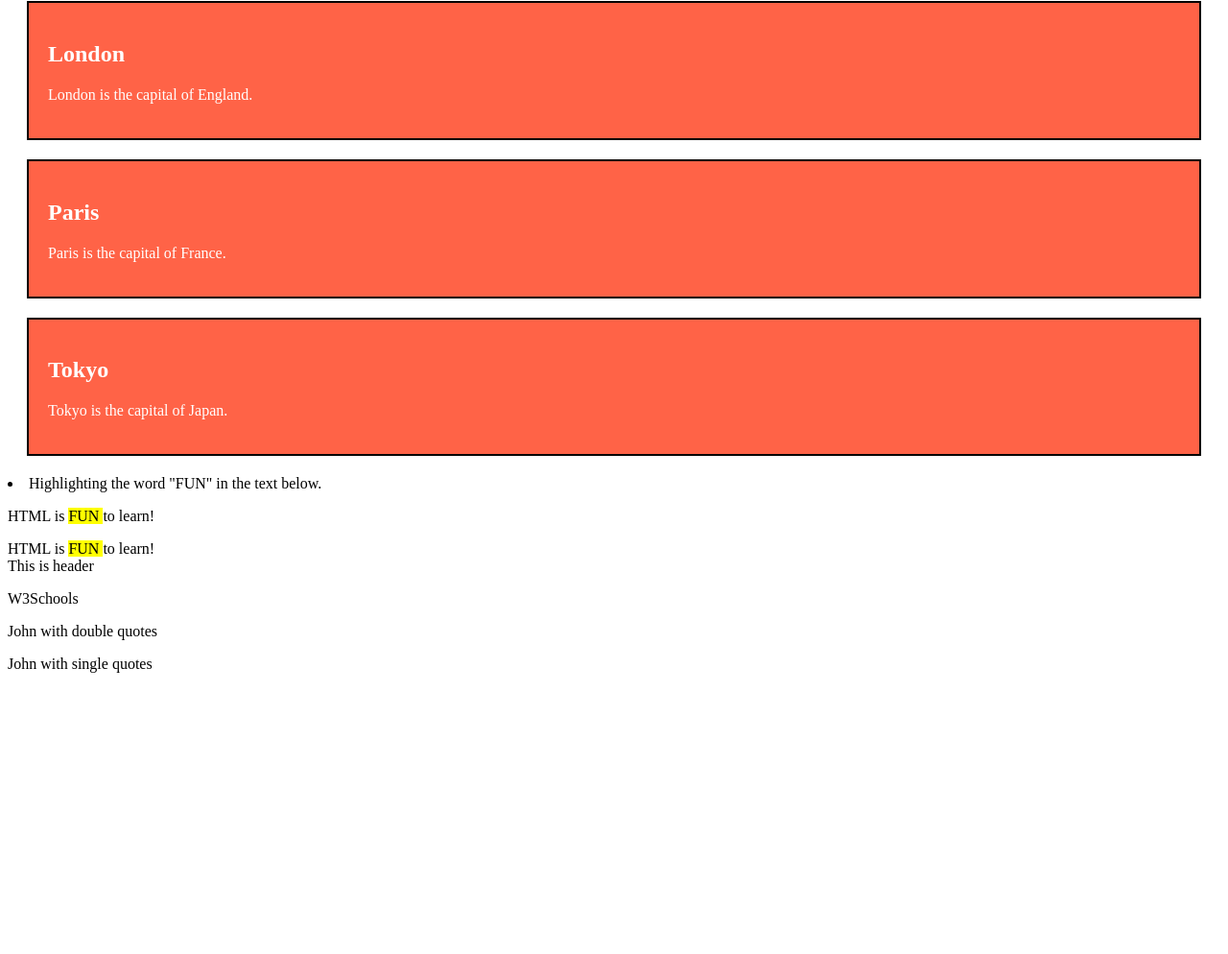
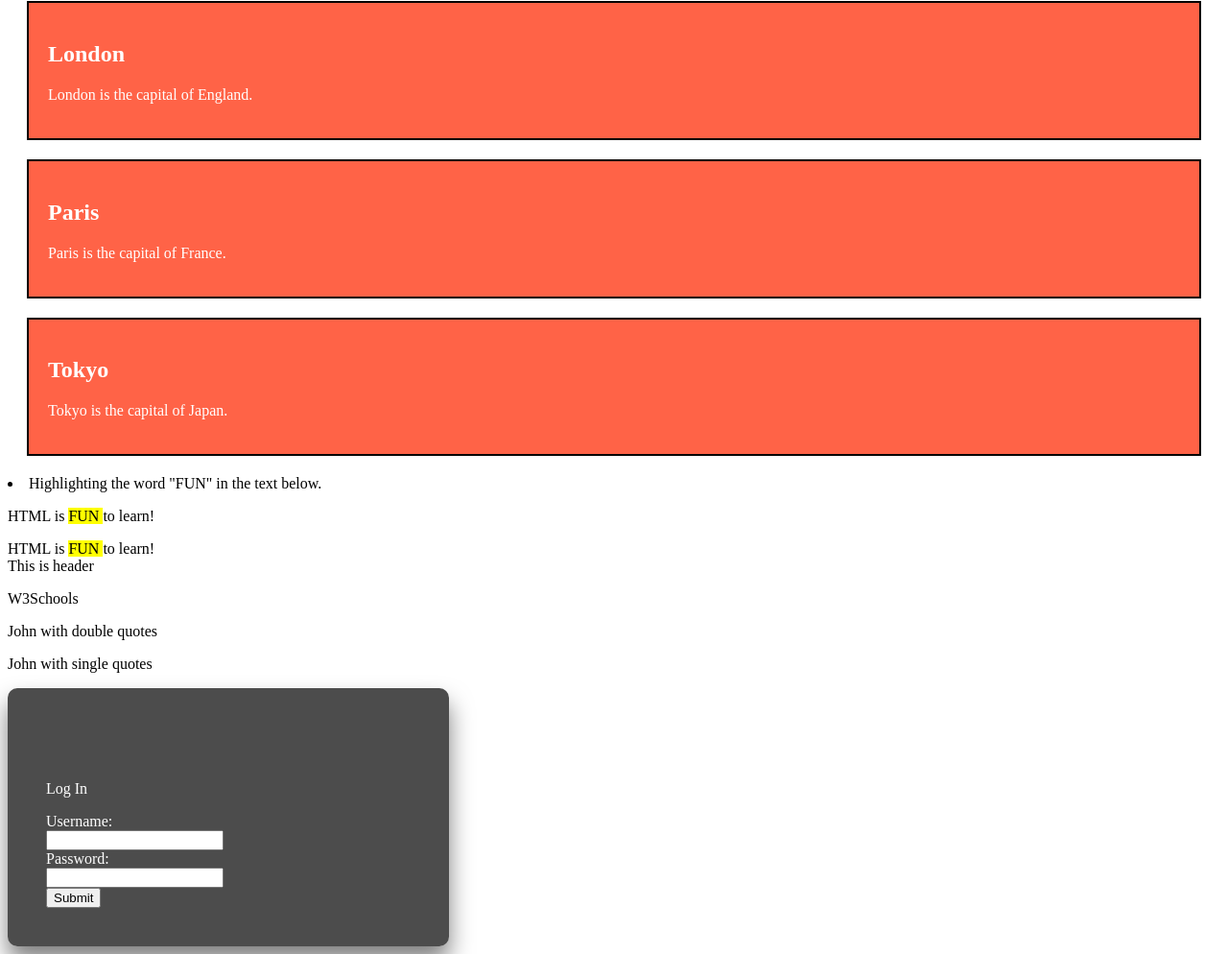
Before and after one commit to kapilrai19971/HTML-Class, a plain HTML site: page haha.html in a window 1280 px wide. Shown: the part 79-1073 px from the top of the page at 96% size. Before the commit the page ends 800 px from the top, so only its background shows below. Drawn offline with Linux system fonts and the light colour scheme.

Commit message:
forms created

```diff
--- a/haha.html
+++ b/haha.html
@@ -12,6 +12,17 @@
           border: 2px solid black;
           margin: 20px;
           padding: 20px;
+        }
+        form{
+            position: relative;
+            width: 100%;
+            max-width: 380px;
+            padding: 80px 40px 40px;
+            background: rgba(0,0,0,0.7);
+            border-radius: 10px;
+            color: #fff;
+            box-shadow: 0 15px 25px rgba(0,0,0,0.5);
+
         }
         </style>
 </head>
@@ -49,5 +60,16 @@
     <p title="About W3Schools">W3Schools</p>
     <p title='John "ShotGun" Nelson'>John with double quotes</p>
     <p title="John 'ShotGun' Nelson">John with single quotes</p>
+    <div>
+        <form>
+            <p>Log In</p>
+            <label for="username">Username: </label><br>
+            <input type="text" name="username"><br>
+            <label for="password">Password: </label><br>
+            <input type="password" /><br>
+            <input type="submit">
+        </form>
+
+    </div>
 </head>
 <body>
```
